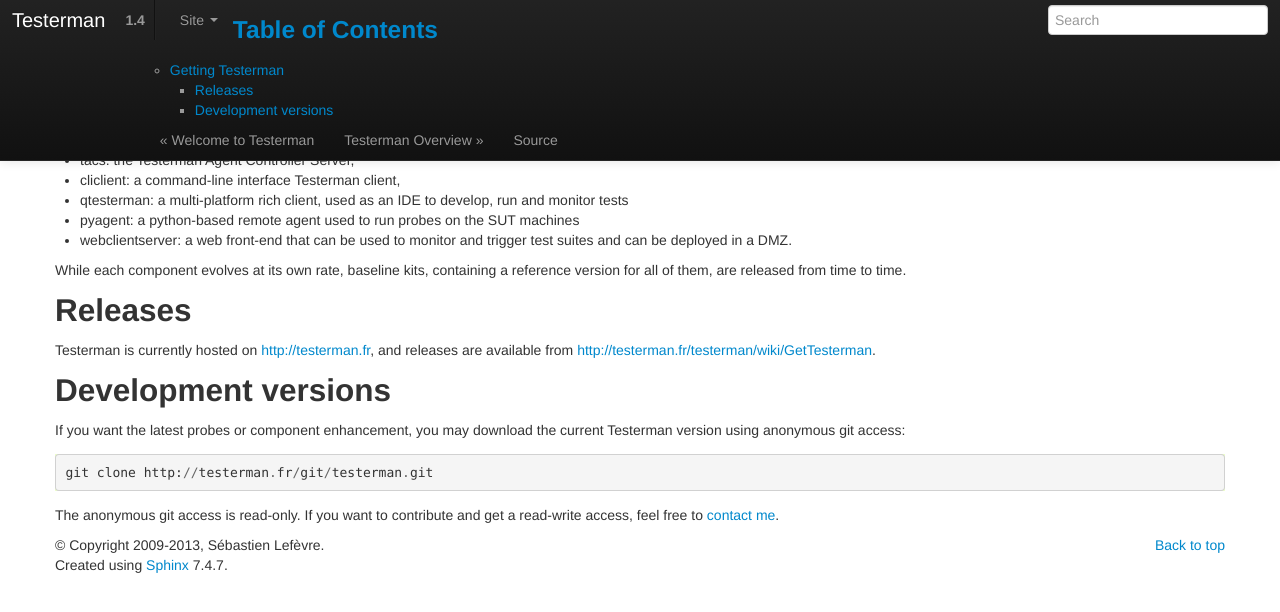
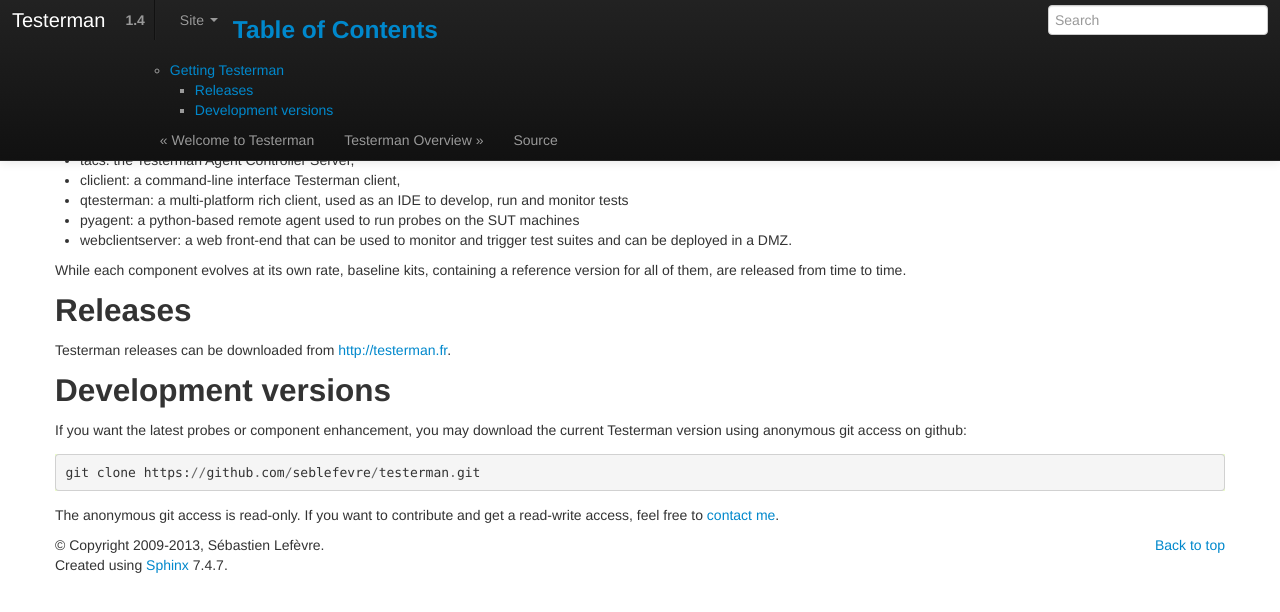
Before and after one commit to seblefevre/testerman, a Sphinx documentation site: the page built from docs/main/GetTesterman.rst, in a window 1280 px wide. Shown: the top 612 px of the page. Built offline with Sphinx 7.4.7, drawn with Linux system fonts in a browser that asks for light colours; pages that are not in the unit, such as notebooks, are missing from menus.

Commit message:
Additional fixes to continue migration to Github.

```diff
--- a/docs/_themes/bootstrap/layout.html
+++ b/docs/_themes/bootstrap/layout.html
@@ -92,4 +92,15 @@
     </p>
   </div>
 </footer>
+
+<script type="text/javascript">
+  var _gaq = _gaq || [];
+  _gaq.push(['_setAccount', 'UA-7213508-2']);
+  _gaq.push(['_trackPageview']);
+  (function() {
+    var ga = document.createElement('script'); ga.type = 'text/javascript'; ga.async = true;
+    ga.src = ('https:' == document.location.protocol ? 'https://ssl' : 'http://www') + '.google-analytics.com/ga.js';
+    var s = document.getElementsByTagName('script')[0]; s.parentNode.insertBefore(ga, s);
+  })();
+</script>
 {%- endblock %}
--- a/docs/main/GetTesterman.rst
+++ b/docs/main/GetTesterman.rst
@@ -19,18 +19,17 @@
 Releases
 --------
 
-Testerman is currently hosted on http://testerman.fr, and
-releases are available from http://testerman.fr/testerman/wiki/GetTesterman.
+Testerman releases can be downloaded from http://testerman.fr.
 
 Development versions
 --------------------
 
 If you want the latest probes or component enhancement, you may download the current Testerman version using anonymous git
-access:
+access on github:
 
 ::
 
-    git clone http://testerman.fr/git/testerman.git
+    git clone https://github.com/seblefevre/testerman.git
 
 The anonymous git access is read-only. If you want to contribute and get
 a read-write access, feel free to `contact me <About>`__.
```
Also changed, not shown: 1 other file.
